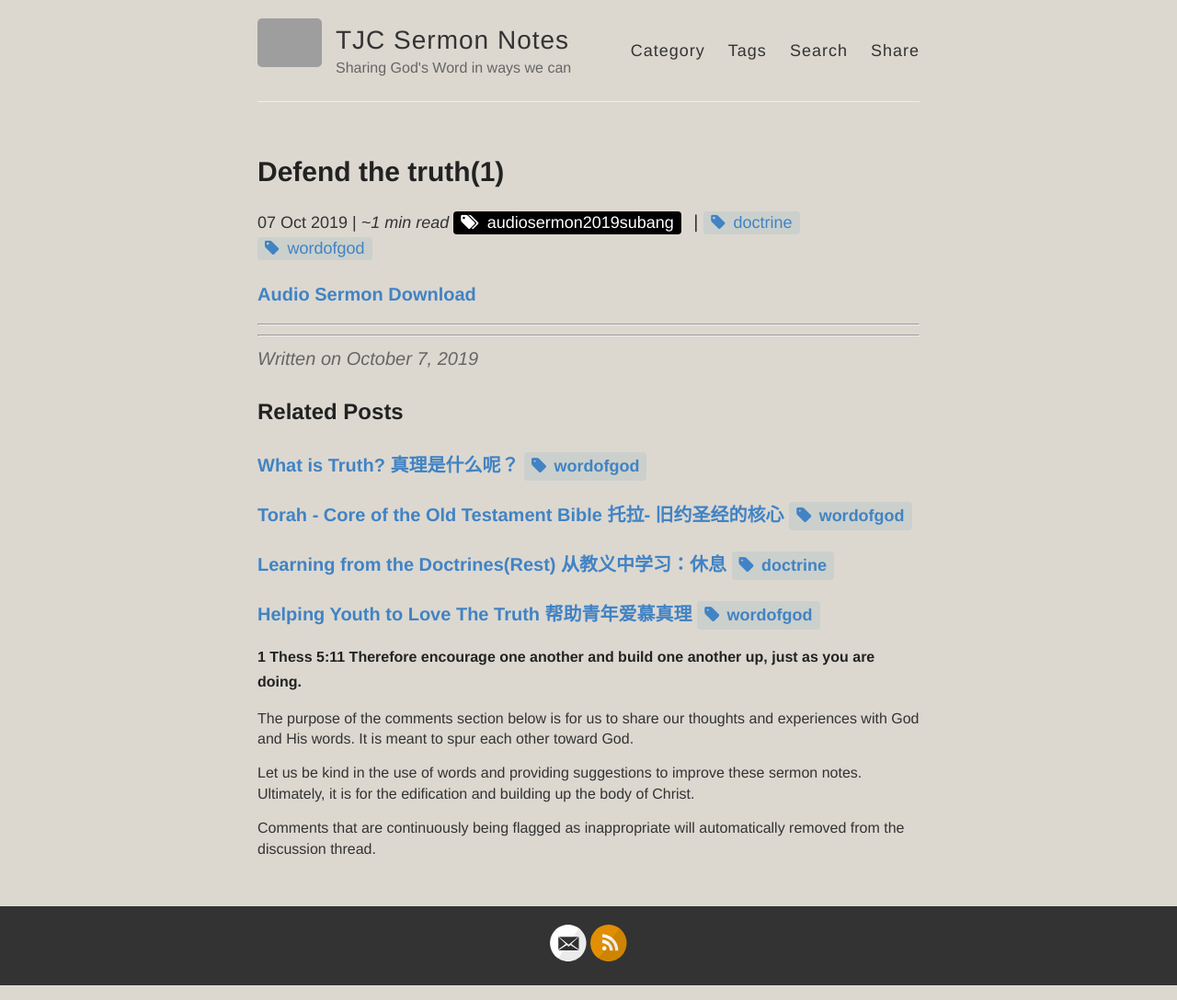
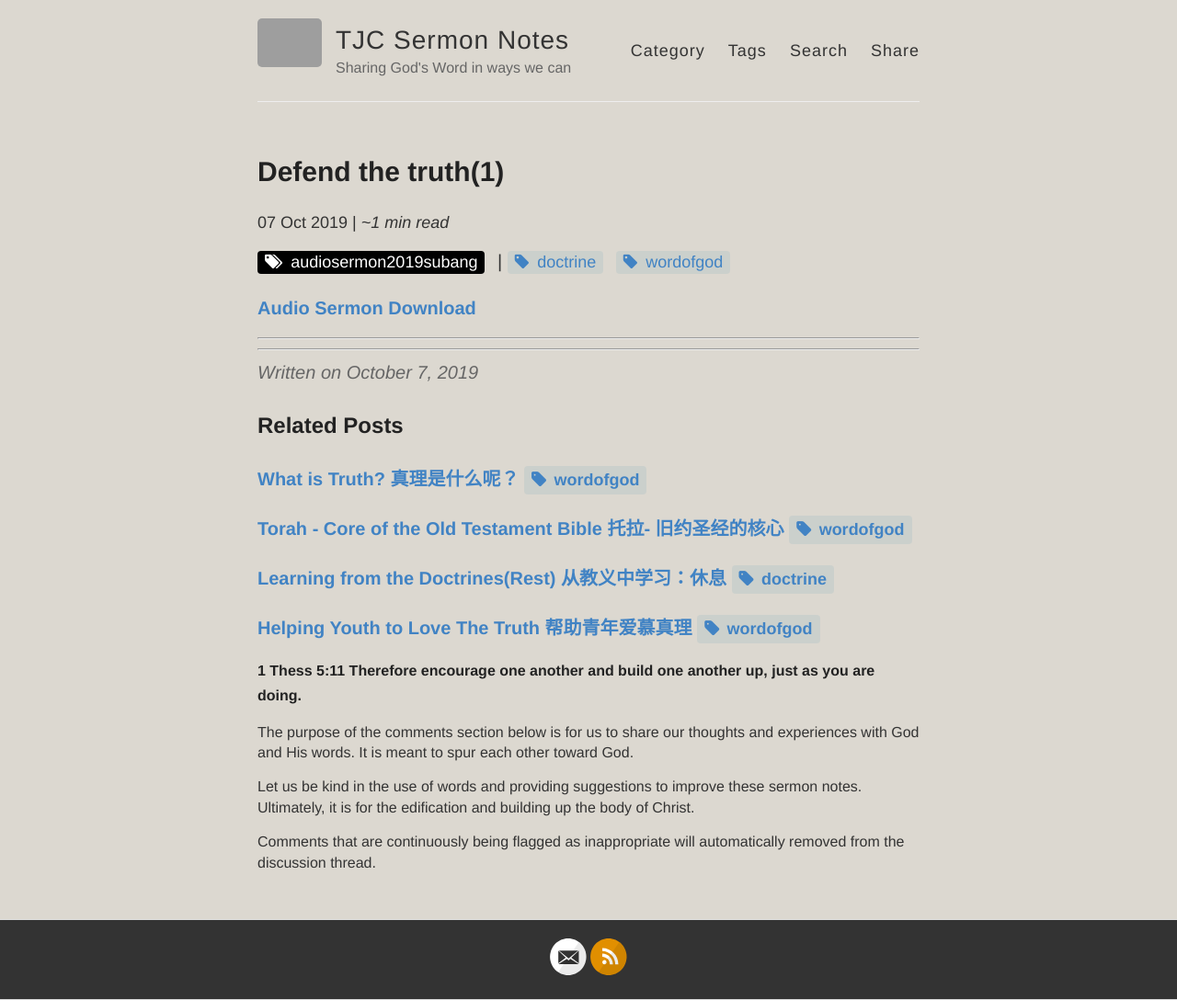
Before and after one commit to catchupTJC/catchuptjc.github.io, a Jekyll site: the page built from _posts/2019-10-07-Defend the truth(1) .md, in a window 1280 px wide. Shown: the whole page at 92% size. Built offline with Jekyll 4.4.1, drawn with Linux system fonts in a browser that asks for light colours; nearby versions of some CDN libraries; comment, search, counter and statistics services are not loaded; grey boxes are pictures that could not be loaded.

Commit message:
Update post.html

```diff
--- a/_layouts/post.html
+++ b/_layouts/post.html
@@ -3,13 +3,15 @@ layout: default
 ---
 
 <article class="post">
+  <p style="margin-btm:0;">
   <h1>{{ page.title }}</h1>
   <font size="4">
   <span class="post-date">{{ page.date | date_to_string }}</span> |
   {% if site.read_time %}
     {% include read-time.html %}
   {% endif %}
-  </font>
+  </font></p>
+
   {% if page.category %}
   {% for tag in page.category %}
     <a href="{{ site.baseurl }}{{ site.category_page }}#{{ tag | slugify }}" class="cat-tag">{{ tag }}</a>
```
